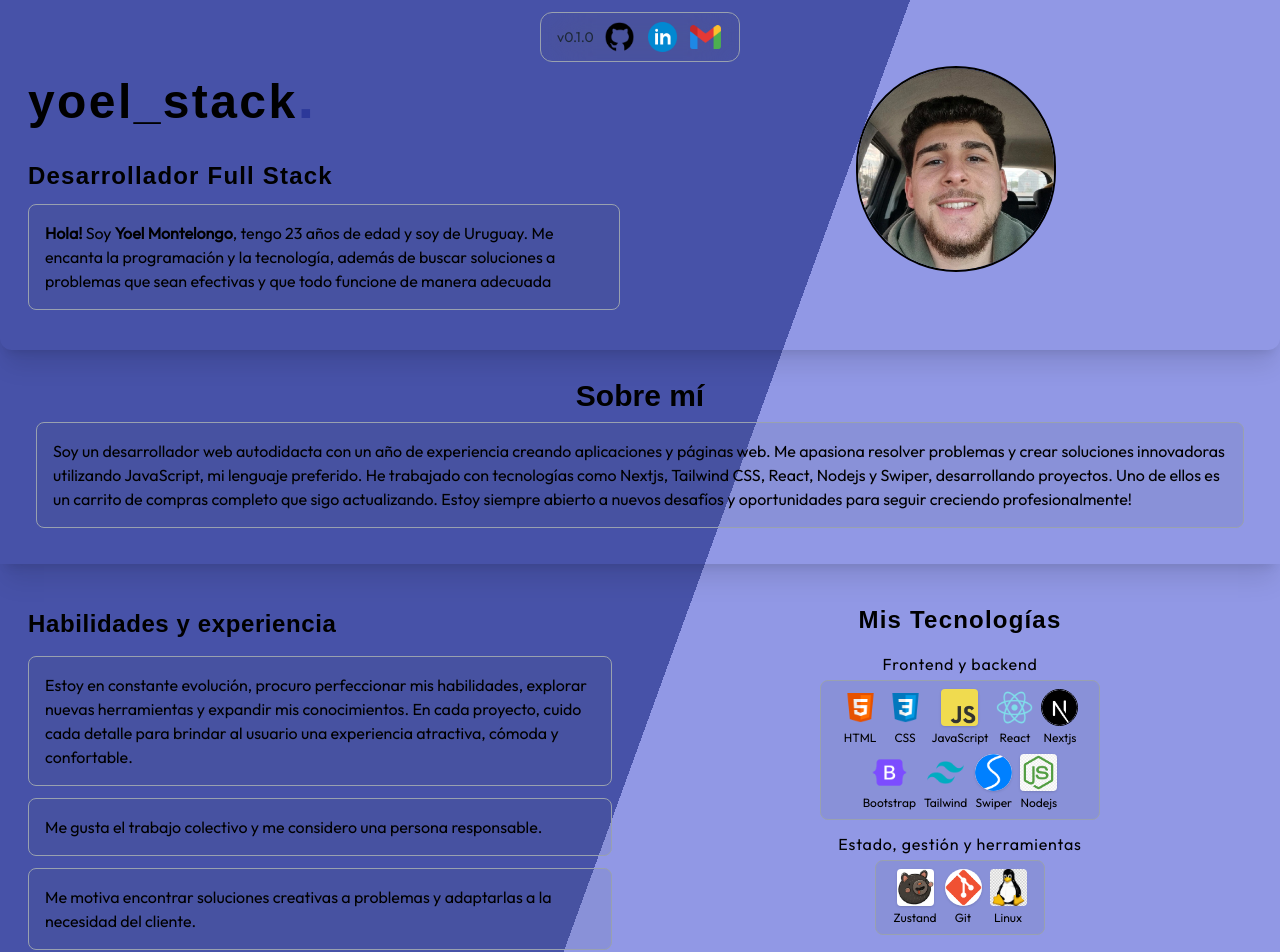
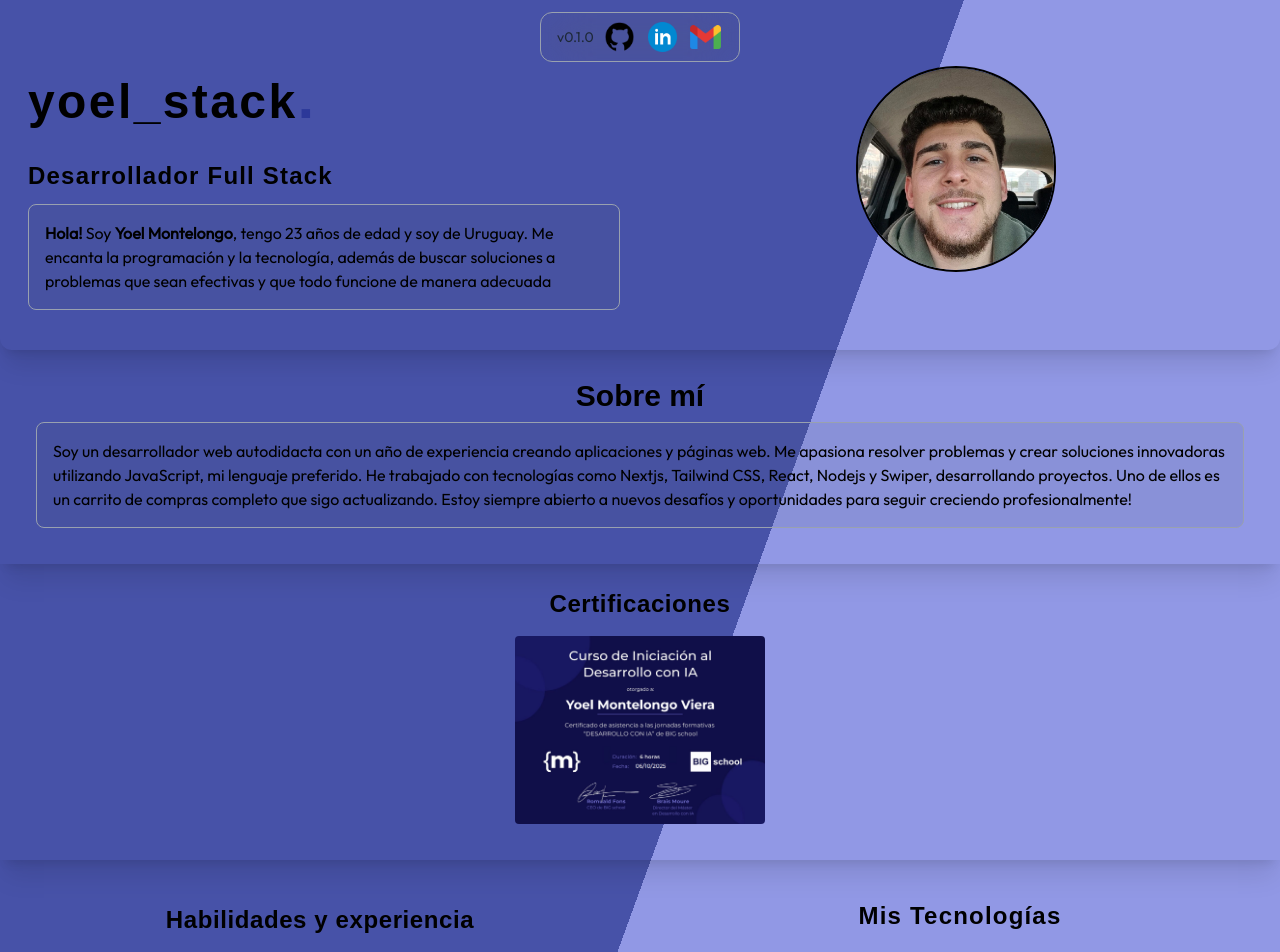
Before and after one commit to Yoel-stack/PortafolioWeb, a Next.js app in the folder portafolio/: page / in a window 1280 px wide. Shown: the top 952 px of the page. Built offline with nearby package versions, Linux system fonts and the light colour scheme; a web font is replaced by a local one.

Commit message:
certificadoIA

```diff
--- /dev/null
+++ b/portafolio/src/app/components/Certifications.tsx
@@ -0,0 +1,28 @@
+import Image from 'next/image'
+import React from 'react'
+
+import certificadoIA from '../img/certificadoIA.png'
+
+export const Certifications = () => {
+  return (
+    <div>
+      <div className="text-center">
+        <nav className="pt-4">
+          <h2 className="mt-2 mb-4 text-2xl tracking-wide font-semibold">
+            Certificaciones
+          </h2>
+        </nav>
+        <nav className="flex pb-9 items-center justify-center shadow-xl ">
+          <Image
+            className="rounded-sm"
+            src={certificadoIA}
+            alt="IA"
+            width={250}
+            height={0}
+            priority
+          />
+        </nav>
+      </div>
+    </div>
+  );
+};
--- a/portafolio/src/app/components/Projects.tsx
+++ b/portafolio/src/app/components/Projects.tsx
@@ -56,7 +56,7 @@ export const Projects = () => {
               <nav className="hover:bg-gray-600/18 text-black bg-gray-600/10 border border-gray-400 p-4 rounded-lg tracking-wide">
                 <ol className="text-left text-sm pl-4">
                   <li>
-                    <strong>Recarga instantánea (Fast Refresh):</strong>{" "}
+                    <strong>Recarga instantánea:</strong>{" "}
                     Implementé la recarga instantánea para ver los cambios en
                     tiempo real sin perder el estado de la aplicación.
                   </li>
--- a/portafolio/src/app/components/Skills.jsx
+++ b/portafolio/src/app/components/Skills.jsx
@@ -18,7 +18,7 @@ export const Skills = () => {
     <div>
       <div className="grid xl:grid-cols-2 sm:grid-cols shadow-xl rounded-xl mt-5">
         <div className="mx-3 p-4">
-          <h2 className="flex text-2xl font-semibold mt-2 mb-4 tracking-wide text-left">
+          <h2 className="flex justify-center text-2xl font-semibold mt-2 mb-4 tracking-wide">
             Habilidades y experiencia
           </h2>
           <p className="text-left hover:bg-gray-600/18 text-black bg-gray-600/10 border-1 border-gray-400 p-4 rounded-lg">
--- a/portafolio/src/app/index/index.ts
+++ b/portafolio/src/app/index/index.ts
@@ -1,5 +1,7 @@
 export * from '../components/Navbar/Navbar';
 
+
+export * from '../components/Certifications';
 export * from '../components/Hero';
 export * from '../components/About';
 export * from '../components/Skills';
--- a/portafolio/src/app/page.tsx
+++ b/portafolio/src/app/page.tsx
@@ -1,4 +1,4 @@
-import {  Hero, Footer, Projects, Skills, Navbar, About } from "./index/index";
+import {  Hero, Footer, Projects, Skills, Navbar, About, Certifications } from "./index/index";
 
 export default function Home() {
   return (
@@ -6,6 +6,7 @@ export default function Home() {
       <Navbar />
       <Hero />
       <About />
+      <Certifications/>
       <Skills />
       <Projects />
       <Footer />
```
Also changed, not shown: portafolio/src/app/img/certificadoIA.png (added), 1 other file (tests, documents, lock files or other folders).
